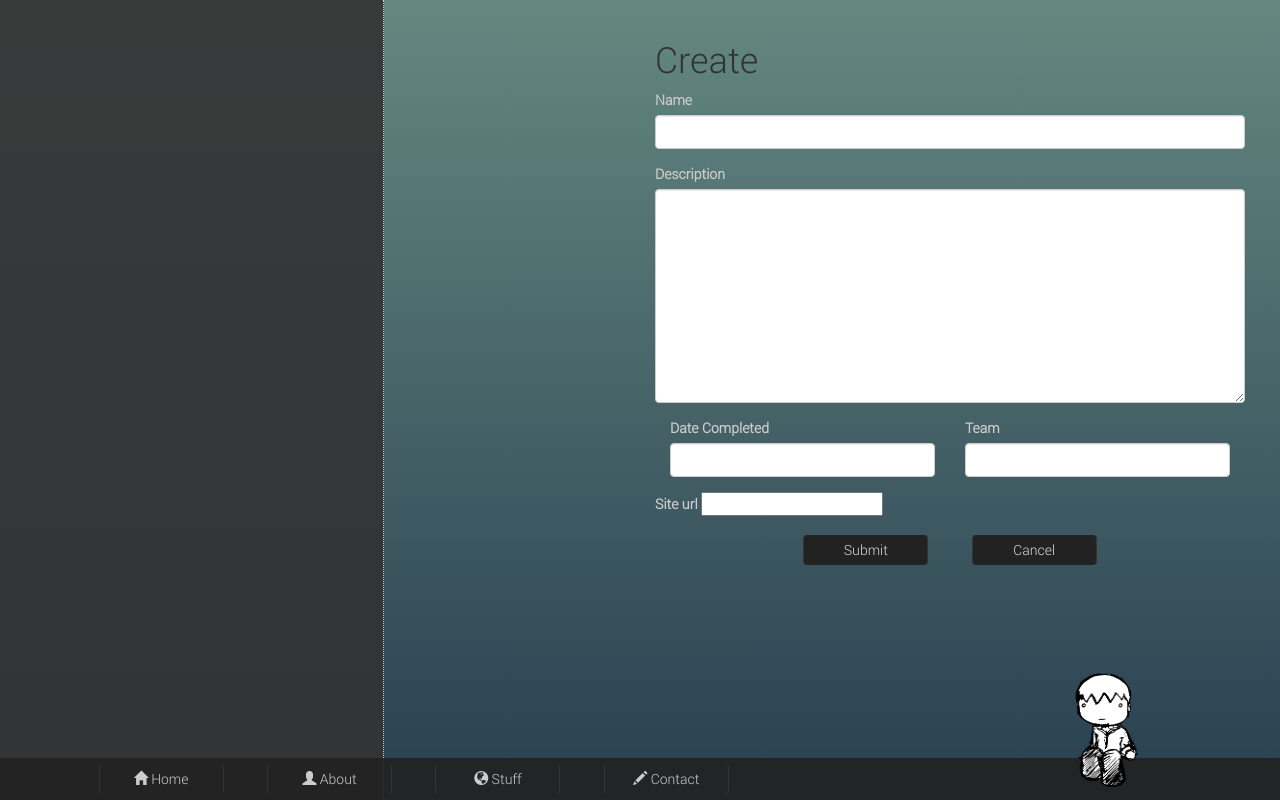
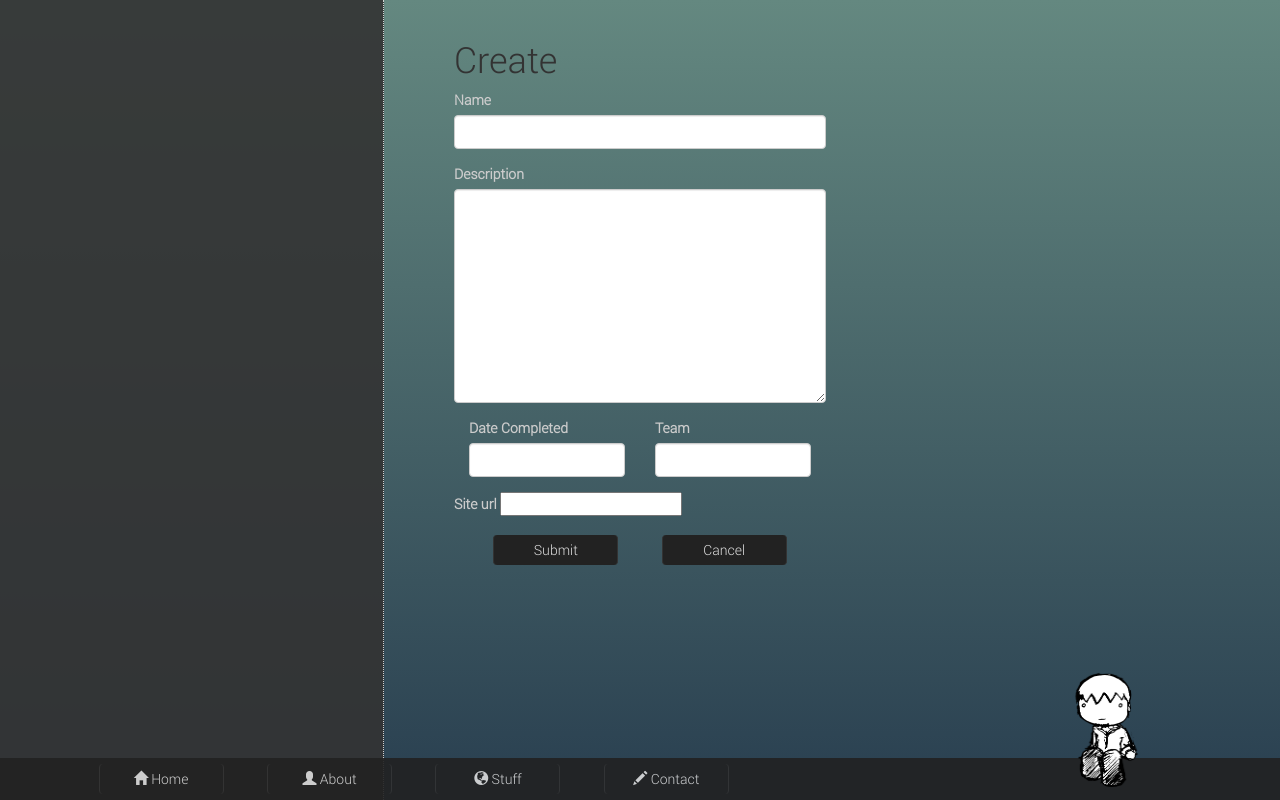
Before and after one commit to kfarr2/sweetscripts, a Django app: page /stuff/admin/create/project in a window 1280 px wide. Run offline with Django 3.2, Linux system fonts and the light colour scheme; the visitor is signed in with stand-in values (Sample User, id 1); parts of the project's set-up code (start-up, migrations or seed data) failed here and were passed over; some libraries are stand-ins or nearby versions.

Commit message:
fix form

```diff
--- a/konstantin/static/css/main.css
+++ b/konstantin/static/css/main.css
@@ -169,6 +169,7 @@ hr {
 }
 
 .main-container {
+    overflow:hidden;
 	position: absolute;
 	min-height: 100%;
 	height: 100%;
--- a/konstantin/templates/stuff/edit.html
+++ b/konstantin/templates/stuff/edit.html
@@ -4,7 +4,7 @@
 {{ form.media }}
 {% endblock%}
 {% block content %}
-    <div class='col-md-6 pull-right'>
+    <div class='center-sm'>
                 <h1>{% if project_id %}Edit{% else %}Create{% endif %}</h1>
                 <form method='post'>
                     {% csrf_token %}
```
Also changed, not shown: konstantin/stuff/migrations/0005_auto_20150102_1811.py (added), 1 other file.
